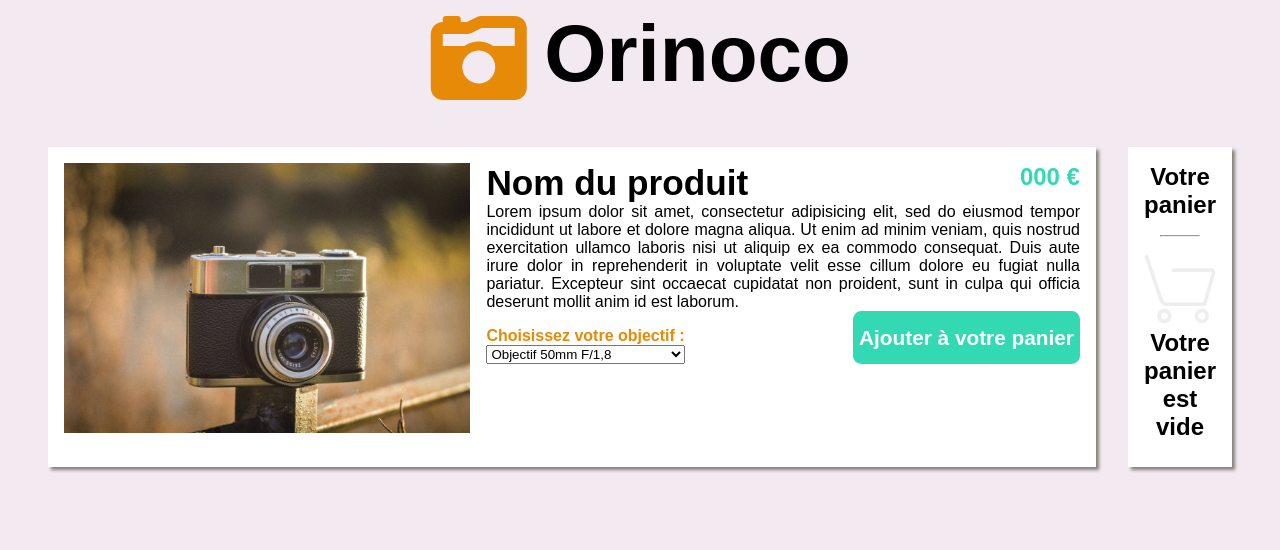
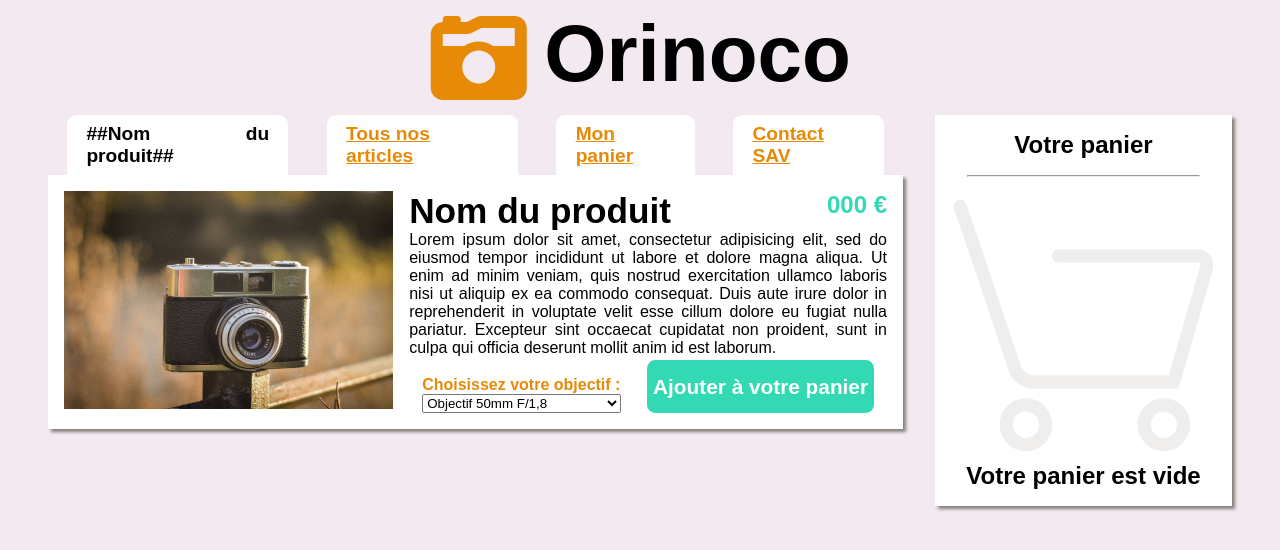
Before and after one commit to cosmonet-fr/P5_billois_stephane, a website: page pages/product.html in a window 1280 px wide. Drawn offline with Linux system fonts and the light colour scheme.

Commit message:
Menu nav

```diff
--- a/css/master.scss
+++ b/css/master.scss
@@ -58,6 +58,26 @@ header {
   justify-content: center;
 }
 
+nav {
+  .titleNav {
+    display: flex;
+    justify-content: space-between;
+    p, li {
+      margin: 0 1em;
+      padding: 0.4em 1em;
+      background-color: $colorBackground2;
+      font-size: 1.2em;
+      font-weight: bold;
+      border-radius: 0.5em 0.5em 0 0;
+    }
+    ul {
+      list-style: none;
+      display: flex;
+    }
+  }
+
+}
+
 .open {
   width: 100%;
   display: flex;
@@ -68,14 +88,22 @@ header {
 }
 
 .page {
-  margin: 2em 3em;
+  margin: 0 3em 2em 3em;
   display: flex;
+}
+
+.block1 {
+  width: 80%;
 }
 
 .allProducts, .cart, .thisProduct {
   padding: 1em;
   background-color: $colorBackground2;
   box-shadow: .2em .2em .2em $shadow;
+}
+
+aside {
+  width: 30%;
 }
 
 .cart {
@@ -85,6 +113,7 @@ header {
 
 .cartBox {
   width: 40%;
+  max-width: 297px;
   margin-left: 2em;
 }
 
@@ -127,6 +156,9 @@ header {
 
 .thisDescription {
   margin-left: 1em;
+  display: flex;
+  flex-direction: column;
+  justify-content: space-between;
   form {
     margin-top: 1em;
   }
--- a/pages/product.html
+++ b/pages/product.html
@@ -12,20 +12,33 @@
     </header>
     <section>
       <div class="page">
+        <div class="block1">
+          <nav>
+            <div class="titleNav">
+              <p>##Nom du produit##</p>
+              <ul>
+                <li><a href="../index.html">Tous nos articles</a> </li>
+                <li><a href="pages/....html">Mon panier</a> </li>
+                <li><a href="mailto:sav@orinoco.com?subject=feedback">Contact SAV</a>  </li>
+              </ul>
+
+            </div>
+          </nav>
           <div class="thisProduct">
             <div class="thisPicture">
               <img src="http://localhost:3000/images/vcam_1.jpg" alt="">
             </div>
             <div class="thisDescription">
+              <div class="contentProduct">
                 <div class="topDesc">
                   <h2>Nom du produit</h2>
                   <p class="price" >000 €</p>
                 </div>
-
                 <p>Lorem ipsum dolor sit amet, consectetur adipisicing elit, sed do eiusmod tempor incididunt ut labore et dolore magna aliqua. Ut enim ad minim veniam, quis nostrud exercitation ullamco laboris nisi ut aliquip ex ea commodo consequat. Duis aute irure dolor in reprehenderit in voluptate velit esse cillum dolore eu fugiat nulla pariatur. Excepteur sint occaecat cupidatat non proident, sunt in culpa qui officia deserunt mollit anim id est laborum. </p>
+              </div>
               <div class="footDesc">
                 <form class="" action="index.html" method="post">
-                <label for="objectif">Choisissez votre objectif :</label>
+                  <label for="objectif">Choisissez votre objectif :</label><br />
                   <select class="" name="objectif">
                     <option value="50">Objectif 50mm F/1,8</option>
                     <option value="55-200">Objectif 55mm - 200mm F/5,6</option>
@@ -37,6 +50,8 @@
 
               </div>
             </div>
+          </div>
+
 
 
         </div>
```
Also changed, not shown: index.html (+16 -4 lines), css/master.css, css/master.min.css, 2 other files. Lines whose indentation alone changed are shown as unchanged.
